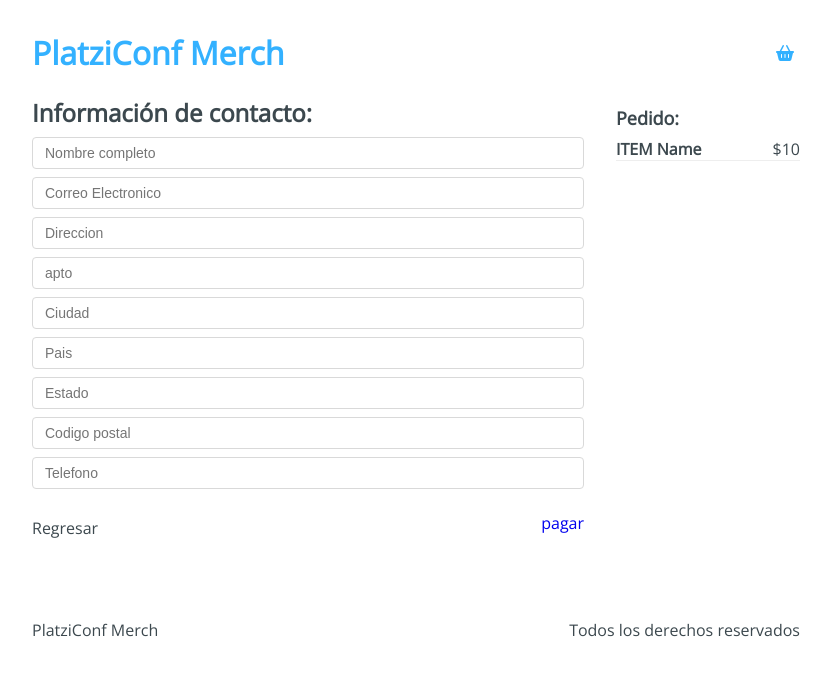
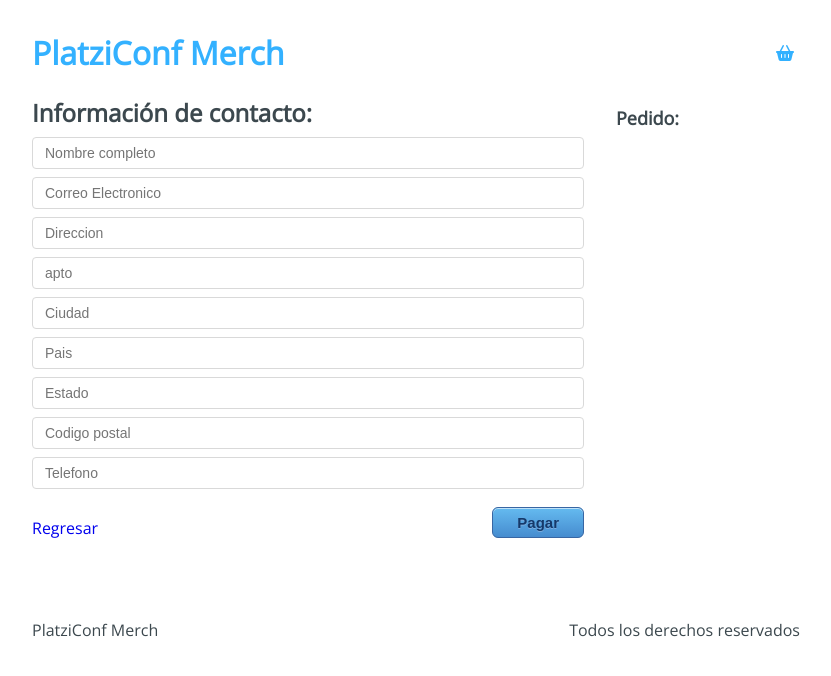
Before and after one commit to Jsebas1198/Project-ConfMerch, a React app: page /checkout/information in a window 1280 px wide. Shown: the top 676 px of the page, without its empty margins (224-1055 px from the left). Built offline with nearby package versions, Linux system fonts and the light colour scheme.

Commit message:
implement useRef hook on information.jsx, create a new function to get information of the buyer on the custom hook and add the buyer array to initialState

```diff
--- a/src/containers/Information.jsx
+++ b/src/containers/Information.jsx
@@ -1,8 +1,31 @@
-import React from 'react';
+import React,{useRef,useContext} from 'react';
+import AppContext from '../context/AppContext';
 import {Link} from "react-router-dom";
 import "../styles/components/Information.css"
 
 const Information = () => {
+  const {state,addToBuyer}=useContext(AppContext);
+  const form=useRef(null);
+  const{cart}=state;
+
+  const handleSubmit = ()=>{
+    const formData=new formData(form.current);
+    const buyer={
+      'name': formData.get('name'),
+      'email': formData.get('email'),
+      'address': formData.get('address'),
+      'apto': formData.get('apto'),
+      'city': formData.get('city'),
+      'country': formData.get('country'),
+      'state': formData.get('state'),
+      'cp': formData.get('cp'),
+      'phone': formData.get('phone'),
+
+    }
+
+    addToBuyer(buyer);
+  }
+
   return (
     <div className="Information">
       <div className="Information-content">
@@ -10,10 +33,10 @@
           <h2>Información de contacto:</h2>
         </div>
         <div className="Information-form">
-          <form action="">
+          <form ref={form}>
             <input type="text" placeholder="Nombre completo" name="name" />
             <input type="text" placeholder="Correo Electronico" name="email" />
-            <input type="text" placeholder="Direccion" name="addres" />
+            <input type="text" placeholder="Direccion" name="address" />
             <input type="text" placeholder="apto" name="apto" />
             <input type="text" placeholder="Ciudad" name="city" />
             <input type="text" placeholder="Pais" name="country" />
@@ -23,22 +46,31 @@
           </form>
         </div>
         <div className="Information-buttons">
-          <div className="Information-back">Regresar</div>
+          <div className="Information-back">
+            <Link to="/chekout">
+              Regresar
+            </Link>
+          </div>
           <div className="Information-next">
-            <Link to="/checkout/payment">
-            pagar
-            </Link>
+
+              <button type="button" onClick={handleSubmit}>Pagar</button>
+
           </div>
         </div>
       </div>
       <div className="Information-sidebar">
         <h3>Pedido:</h3>
-        <div className="Information-item">
-          <div className="Information-element">
-            <h4>ITEM Name</h4>
-            <span>$10</span>
-          </div>
-        </div>
+        {cart.map((item)=>(
+
+             <div className="Information-item" key={item.title}>
+             <div className="Information-element">
+               <h4>{item.title}</h4>
+               <span>${item.price}</span>
+             </div>
+           </div>
+
+        ))}
+
       </div>
     </div>
   )
--- a/src/hooks/useInitialState.js
+++ b/src/hooks/useInitialState.js
@@ -2,6 +2,7 @@
 import initialState from '../initialState';
 
 const useInitialState = () => {
+
   const [state, setState] = useState(initialState);
 
   const addToCart = payload => {
@@ -18,10 +19,19 @@
     });
   };
 
+  const addToBuyer= payload=>{
+    setState({
+      ...state,
+      buyer: [...state.buyer, payload],
+    });
+  }
+
+
   return {
     addToCart,
     removeFromCart,
     state,
+    addToBuyer
   };
 };
 
--- a/src/initialState.js
+++ b/src/initialState.js
@@ -1,5 +1,6 @@
 export default {
     cart: [],
+    buyer:[],
     products: [
       {
         'id': '1',
```
